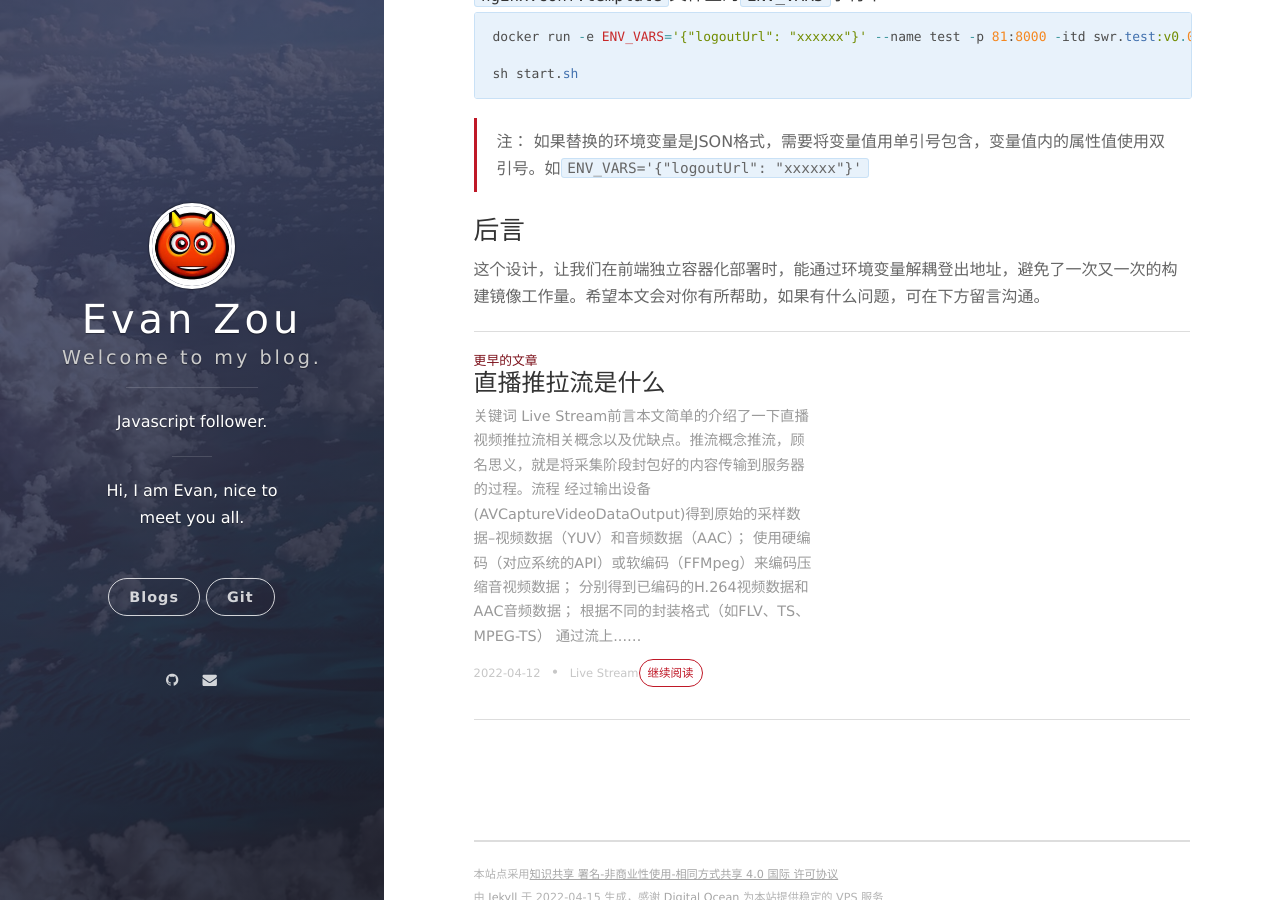
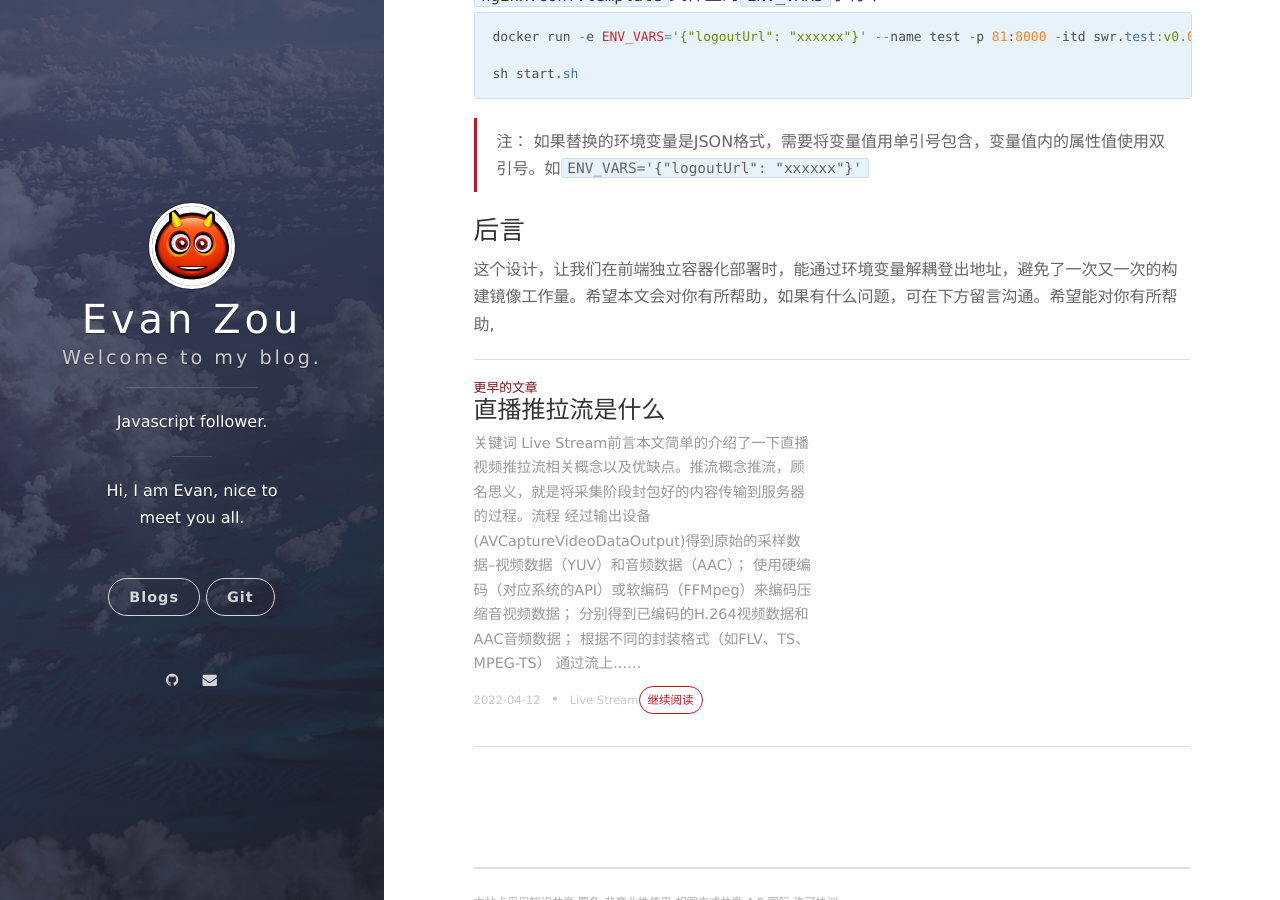
Before and after one commit to Evanzew/Evanzew.github.io, a Jekyll site: the page built from _posts/2022-04-15-Docker insert env variable in FE.markdown, in a window 1280 px wide and 900 px high, scrolled down 1794 px. Built offline with Jekyll 4.4.1, drawn with Linux system fonts in a browser that asks for light colours; nearby versions of some CDN libraries; comment, search, counter and statistics services are not loaded.

Commit message:
update blog

```diff
--- a/_posts/2022-04-15-Docker insert env variable in FE.markdown
+++ b/_posts/2022-04-15-Docker insert env variable in FE.markdown
@@ -82,4 +82,4 @@ sh start.sh
 > 注： 如果替换的环境变量是JSON格式，需要将变量值用单引号包含，变量值内的属性值使用双引号。如`ENV_VARS='{"logoutUrl": "xxxxxx"}'`
 
 ### 后言
-这个设计，让我们在前端独立容器化部署时，能通过环境变量解耦登出地址，避免了一次又一次的构建镜像工作量。希望本文会对你有所帮助，如果有什么问题，可在下方留言沟通。
+这个设计，让我们在前端独立容器化部署时，能通过环境变量解耦登出地址，避免了一次又一次的构建镜像工作量。希望本文会对你有所帮助，如果有什么问题，可在下方留言沟通。希望能对你有所帮助,
```
